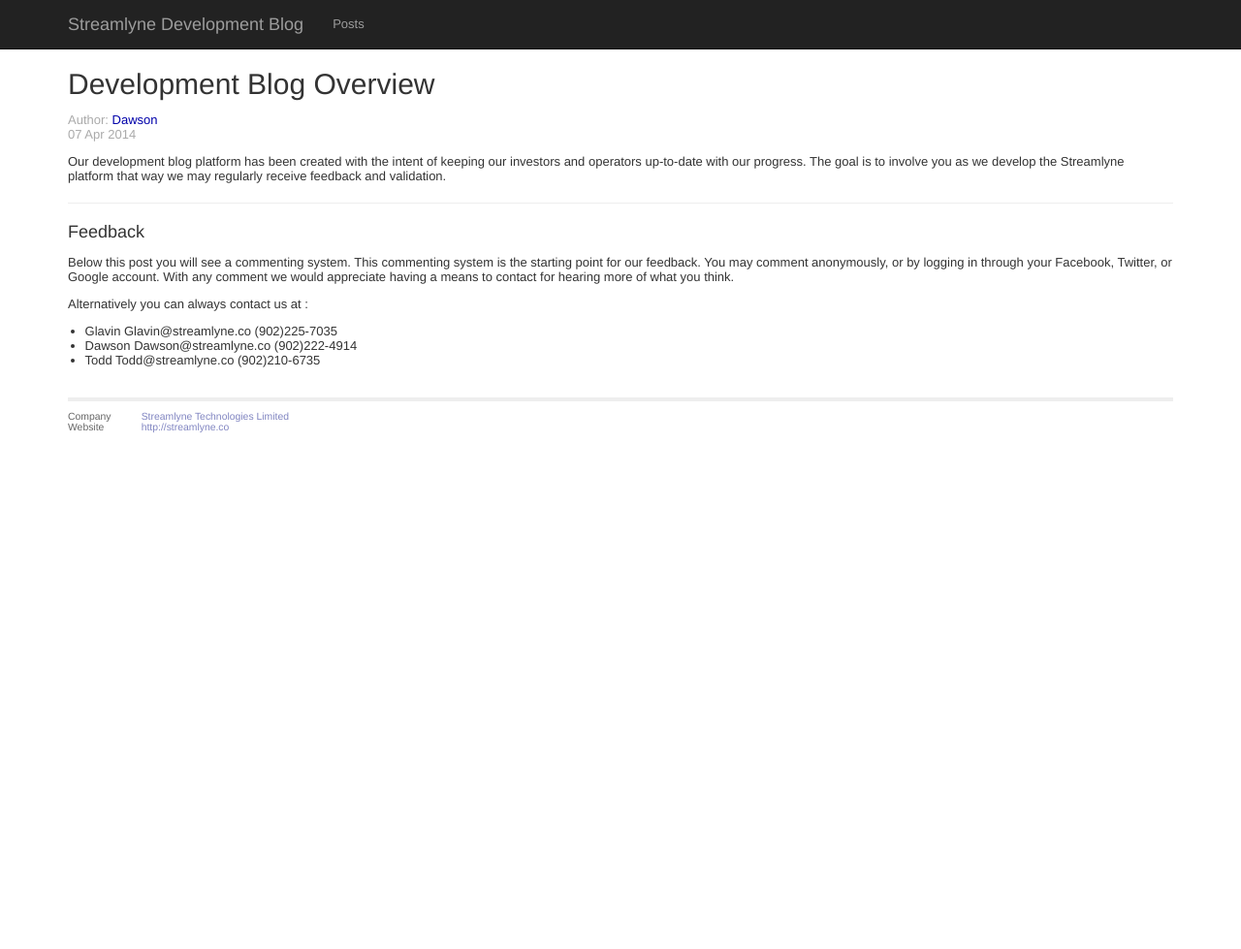
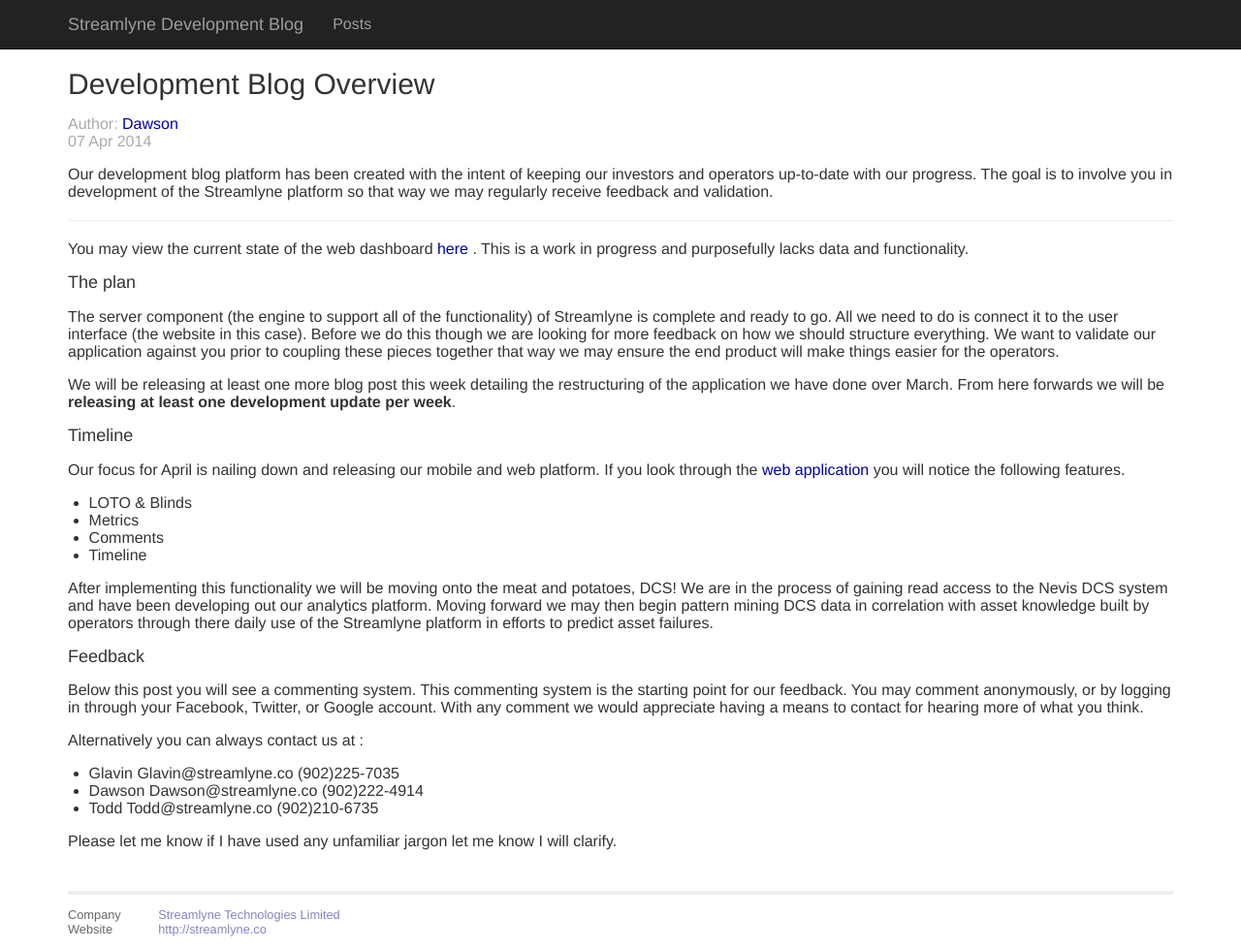
Before and after one commit to Streamlyne/dev-blog, a Jekyll site: the page built from _posts/2014-04-07-development-blog-overview.markdown, in a window 1280 px wide and 979 px high. Shown: the whole window at 97% size. Built offline with Jekyll 4.4.1, drawn with Linux system fonts in a browser that asks for light colours; nearby versions of some CDN libraries; library files that are not in the unit come from our copies; Markdown is read by kramdown in place of the engine named in the settings.

Commit message:
Updated font size and blog post

```diff
--- a/_posts/2014-04-07-development-blog-overview.markdown
+++ b/_posts/2014-04-07-development-blog-overview.markdown
@@ -5,15 +5,54 @@ date: 2014-04-07
 author: dawson
 
 description: |
-  An overview of our intent with our new development blog.
+  An overview of our intent with our new development blog. A brief highlight of
+  of our timeline. How to give us feedback.
+
 ---
 
 Our development blog platform has been created with the intent of keeping our
 investors and operators up-to-date with our progress. The goal is to involve you
-as we develop the Streamlyne platform that way we may regularly receive feedback
-and validation.
+in development of the Streamlyne platform so that way we may regularly receive
+feedback and validation.
 
 ---
+
+You may view the current state of the web dashboard
+<a href="http://107.170.91.36/dashboard/#/assets/search" target="_blank">here
+</a>. This is a work in progress and purposefully lacks data and functionality.
+
+#### The plan
+
+The server component (the engine to support all of the functionality) of
+Streamlyne is complete and ready to go. All we need to do is connect it to the
+user interface (the website in this case). Before we do this though we are
+looking for more feedback on how we should structure everything. We want to
+validate our application against you prior to coupling these pieces together
+that way we may ensure the end product will make things easier for the
+operators.
+
+We will be releasing at least one more blog post this week detailing the
+restructuring of the application we have done over March. From here forwards we
+will be **releasing at least one development update per week**.
+
+#### Timeline
+
+Our focus for April is nailing down and releasing our mobile and web platform.
+If you look through the
+<a href="http://107.170.91.36/dashboard/#/assets/search" target="_blank">web
+application</a> you will notice the following features.
+
+- LOTO & Blinds
+- Metrics
+- Comments
+- Timeline
+
+After implementing this functionality we will be moving onto the meat and
+potatoes, DCS! We are in the process of gaining read access to the Nevis DCS
+system and have been developing out our analytics platform. Moving forward
+we may then begin pattern mining DCS data in correlation with asset knowledge
+built by operators through there daily use of the Streamlyne platform in
+efforts to predict asset failures.
 
 #### Feedback
 
@@ -27,3 +66,6 @@ Alternatively you can always contact us at :
 - Glavin Glavin@streamlyne.co (902)225-7035
 - Dawson Dawson@streamlyne.co (902)222-4914
 - Todd Todd@streamlyne.co (902)210-6735
+
+Please let me know if I have used any unfamiliar jargon let me know I will
+clarify.
--- a/css/main.css
+++ b/css/main.css
@@ -15,7 +15,7 @@ html, body { height: 100%; }
 body {
   background-color: #FFF;
   font: 13.34px Helvetica, Arial, sans-serif;
-  font-size: small;
+  font-size: 16px;
   padding-top: 50px;
 }
 
```
